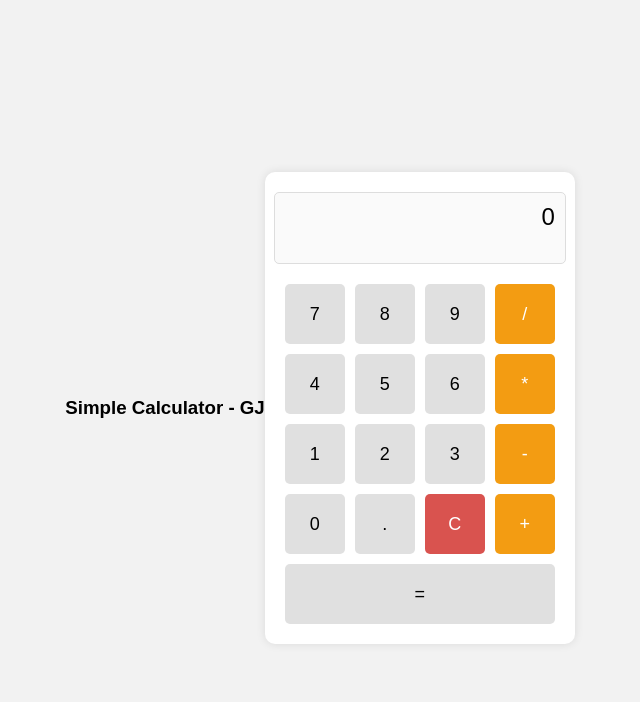
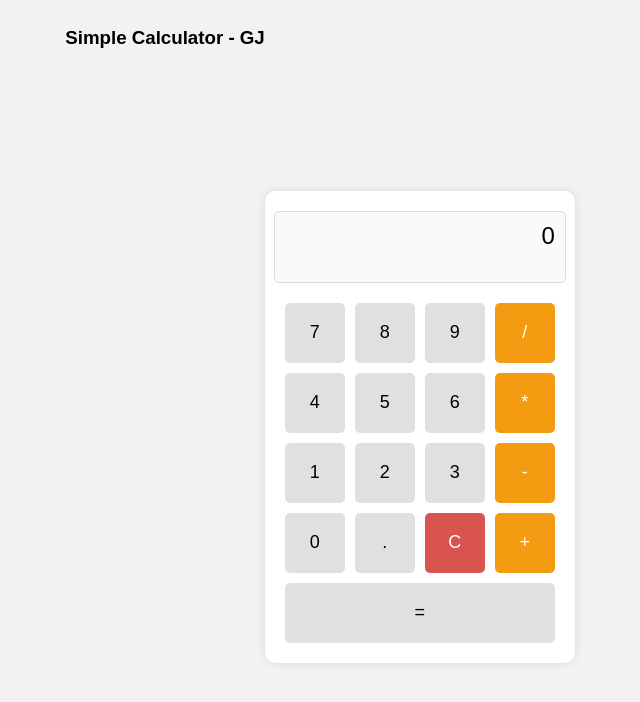
Before and after one commit to georgejames123/dockerapptest, a website: page index.html in a window 1280 px wide. Shown: the whole page, without its empty margins (320-960 px from the left). Drawn offline with Linux system fonts and the light colour scheme.

Commit message:
Changes to be committed: 	modified:   index.html

```diff
--- a/index.html
+++ b/index.html
@@ -92,7 +92,7 @@
   </style>
 </head>
 <body>
-<h3>Simple Calculator - GJ</h3>
+<h3 style="display: flex;align-items: top;min-height: 100vh;text-align: center;">Simple Calculator - GJ</h3>
   <div class="calculator">
     <div id="display">0</div>
 
```
